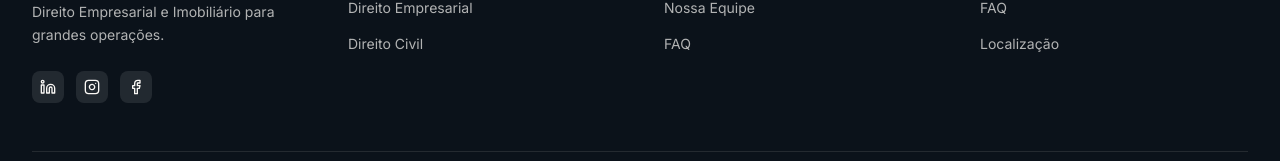
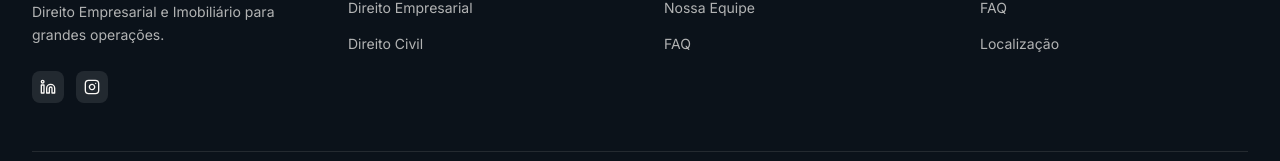
Before and after one commit to robson-gif/mechinunes-site, a Next.js app: page / in a window 1280 px wide. Shown: the part 5853-6014 px from the top of the page. Built offline with nearby package versions, Linux system fonts and the light colour scheme; a web font is replaced by a local one.

Commit message:
feat: remove Facebook icon and update social links
Co-authored-by: robson-gif <287000659+robson-gif@users.noreply.github.com>

```diff
--- a/components/footer.tsx
+++ b/components/footer.tsx
@@ -1,5 +1,5 @@
 import Link from "next/link"
-import { Scale, Linkedin, Instagram, Facebook } from "lucide-react"
+import { Scale, Linkedin, Instagram } from "lucide-react"
 
 const navigation = {
   areas: [
@@ -41,25 +41,22 @@ export function Footer() {
             </p>
             <div className="flex gap-3 mt-6">
               <a
-                href="#"
+                href="https://www.linkedin.com/company/mechi-nunes-advocacia/"
+                target="_blank"
+                rel="noopener noreferrer"
                 className="p-2 rounded-lg bg-background/10 hover:bg-background/20 transition-colors"
                 aria-label="LinkedIn"
               >
                 <Linkedin className="w-4 h-4" />
               </a>
               <a
-                href="#"
+                href="https://www.instagram.com/mechinunes/"
+                target="_blank"
+                rel="noopener noreferrer"
                 className="p-2 rounded-lg bg-background/10 hover:bg-background/20 transition-colors"
                 aria-label="Instagram"
               >
                 <Instagram className="w-4 h-4" />
-              </a>
-              <a
-                href="#"
-                className="p-2 rounded-lg bg-background/10 hover:bg-background/20 transition-colors"
-                aria-label="Facebook"
-              >
-                <Facebook className="w-4 h-4" />
               </a>
             </div>
           </div>
```
